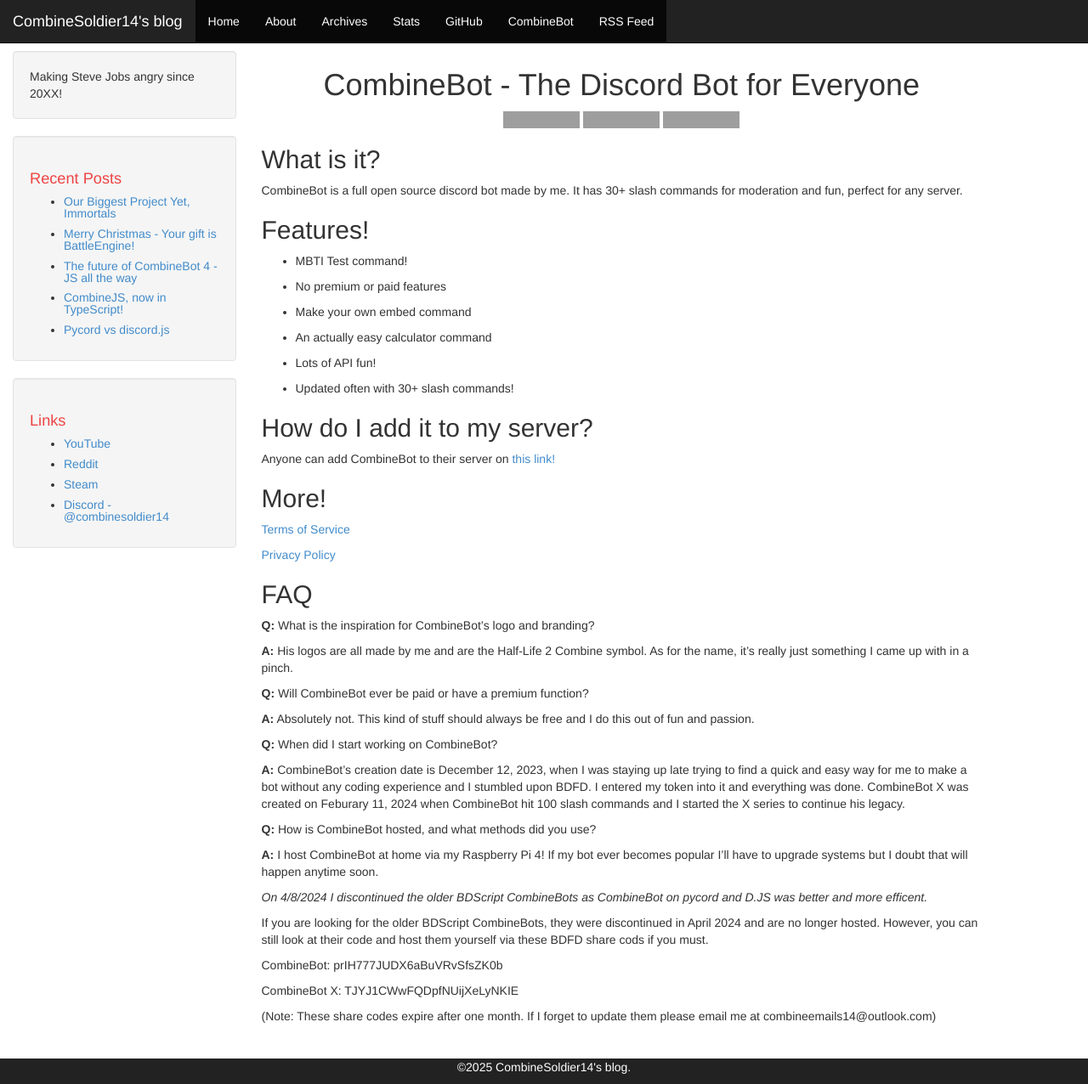
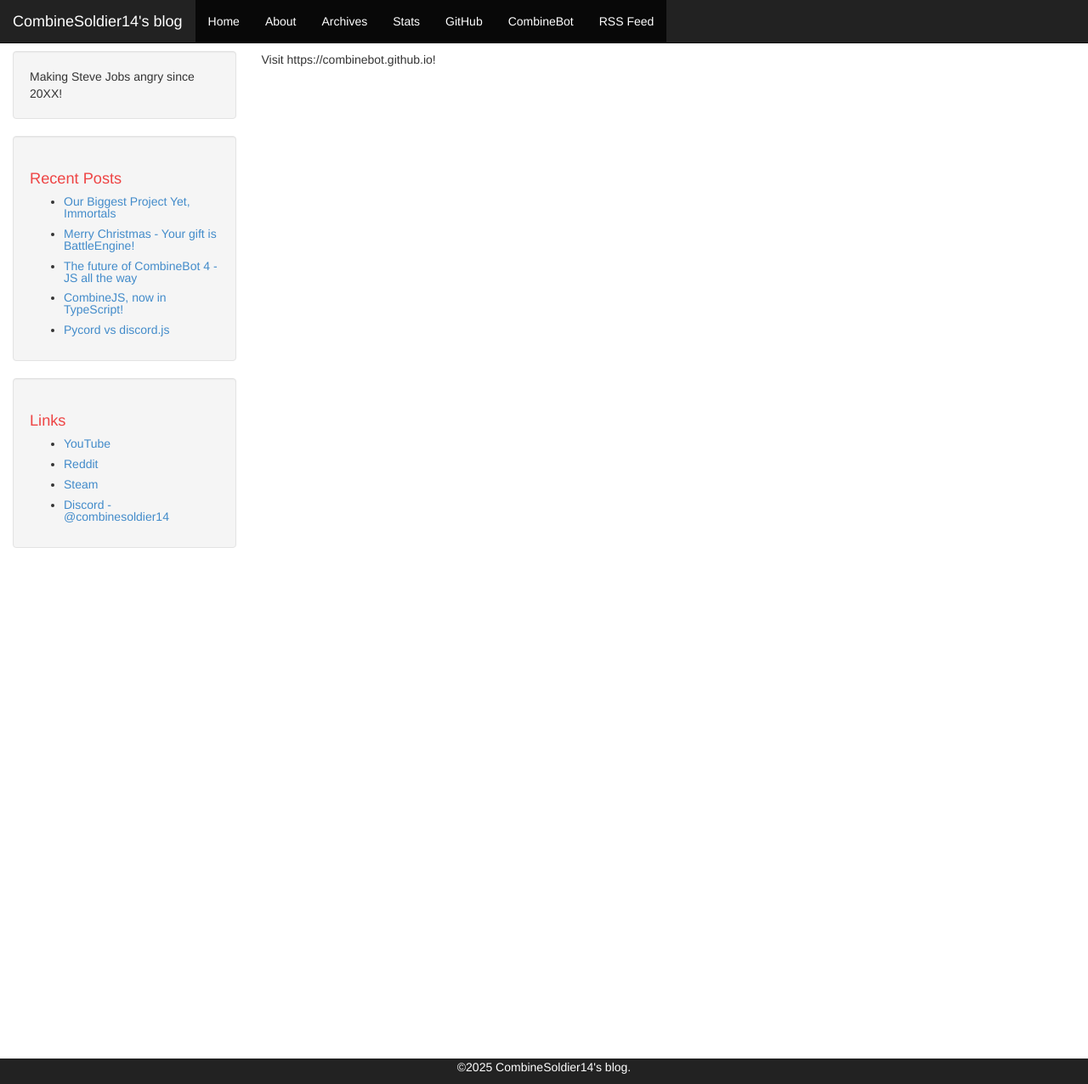
Before and after one commit to CombineSoldier14/combinesoldier14.github.io, a Jekyll site: the page built from pages/combinebot.md, in a window 1280 px wide and 1276 px high. Shown: the whole window at 85% size. Built offline with Jekyll 4.4.1, drawn with Linux system fonts in a browser that asks for light colours; grey boxes are pictures that could not be loaded.

Commit message:
Update combinebot.md

```diff
--- a/pages/combinebot.md
+++ b/pages/combinebot.md
@@ -4,66 +4,4 @@ permalink: /combinebot
 title: CombineBot Links + FAQ
 ---
 
-<h1 align="center">CombineBot - The Discord Bot for Everyone</h1>
-
-<!-- ![alt text](https://cdn.discordapp.com/app-icons/1225220764861730867/f66bd4beb4f1ebee0685d8c5cfd646bb.png?size=256) -->
-
-<p align="center">
-  <img alt="GitHub contributors" src="https://img.shields.io/github/contributors/CombineSoldier14/CombineBot">
-  <img alt="GitHub repo size" src="https://img.shields.io/github/repo-size/CombineSoldier14/CombineBot">
-  <img alt="GitHub repo file count (file type)" src="https://img.shields.io/github/directory-file-count/CombineSoldier14/CombineBot?type=file">
-</p>
-
-## What is it?
-CombineBot is a full open source discord bot made by me. It has 30+ slash commands for moderation and fun, perfect for any server.
-
-## Features!
-* MBTI Test command!
-
-* No premium or paid features
-
-* Make your own embed command
-
-* An actually easy calculator command
-
-* Lots of API fun!
-
-* Updated often with 30+ slash commands!
-
-## How do I add it to my server?
-Anyone can add CombineBot to their server on [this link!](https://discord.com/oauth2/authorize?client_id=1225220764861730867)
-
-## More!
-[Terms of Service](https://combinesoldier14.github.io/combinebot-privacy-policy)
-
-[Privacy Policy](https://combinesoldier14.github.io/combinebot-tos)
-
-## FAQ
-
-**Q:** What is the inspiration for CombineBot's logo and branding?
-
-**A:** His logos are all made by me and are the Half-Life 2 Combine symbol. As for the name, it's really just something I came up with in a pinch.
-
-**Q:** Will CombineBot ever be paid or have a premium function?
-
-**A:** Absolutely not. This kind of stuff should always be free and I do this out of fun and passion.
-
-**Q:** When did I start working on CombineBot?
-
-**A:** CombineBot's creation date is December 12, 2023, when I was staying up late trying to find a quick and easy way for me to make a bot without any coding experience and I stumbled upon BDFD. I entered my token into it and everything was done. CombineBot X was created on Feburary 11, 2024 when CombineBot hit 100 slash commands and I started the X series to continue his legacy.
-
-**Q:** How is CombineBot hosted, and what methods did you use?
-
-**A:** I host CombineBot at home via my Raspberry Pi 4! If my bot ever becomes popular I'll have to upgrade systems but I doubt that will happen anytime soon.
-
-
-
-*On 4/8/2024 I discontinued the older BDScript CombineBots as CombineBot on pycord and D.JS was better and more efficent.*
-
-If you are looking for the older BDScript CombineBots, they were discontinued in April 2024 and are no longer hosted. However, you can still look at their code and host them yourself via these BDFD share cods if you must.
-
-CombineBot: prIH777JUDX6aBuVRvSfsZK0b
-
-CombineBot X: TJYJ1CWwFQDpfNUijXeLyNKIE
-
-(Note: These share codes expire after one month. If I forget to update them please email me at combineemails14@outlook.com)
+Visit https://combinebot.github.io!
```
